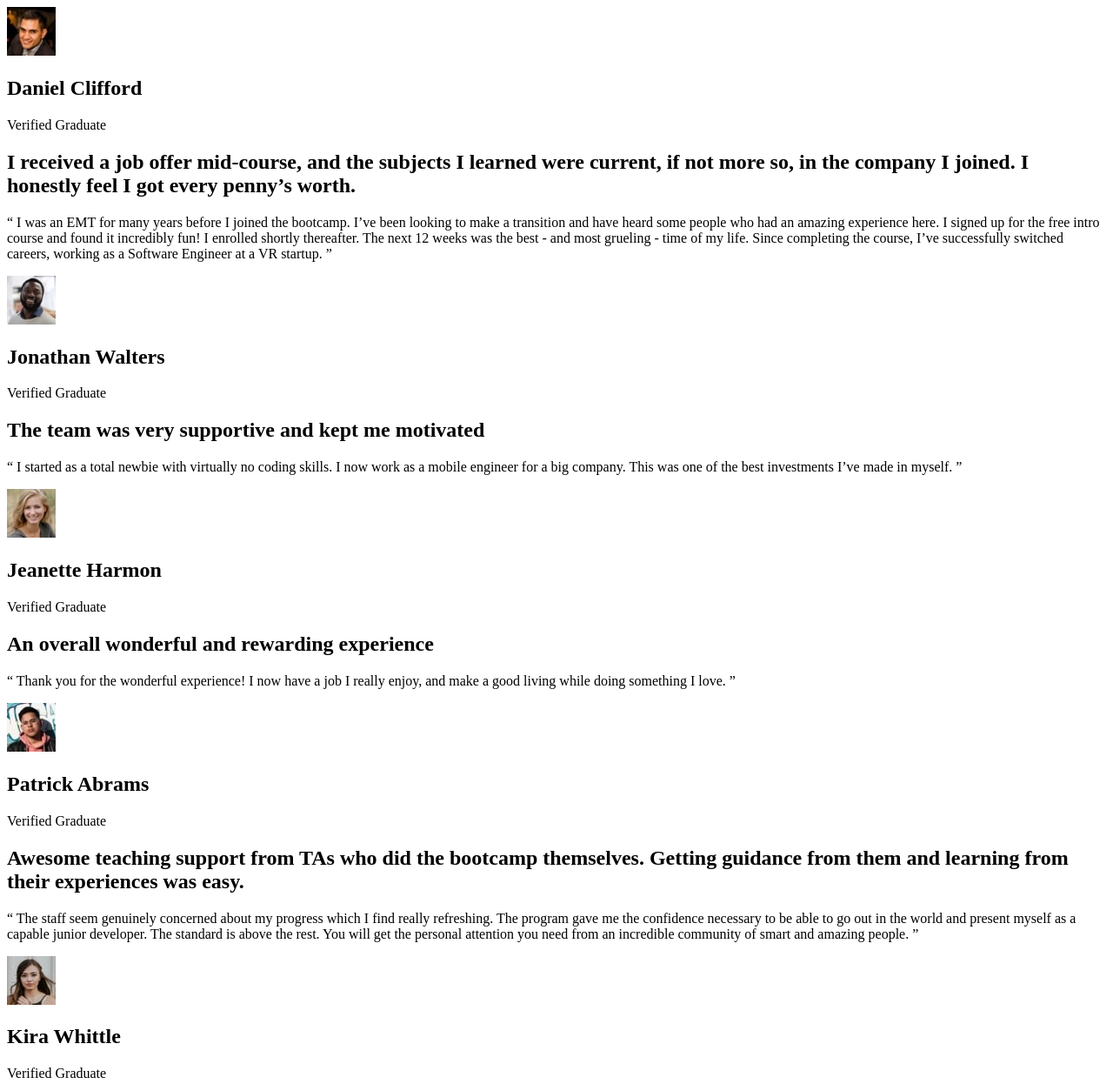
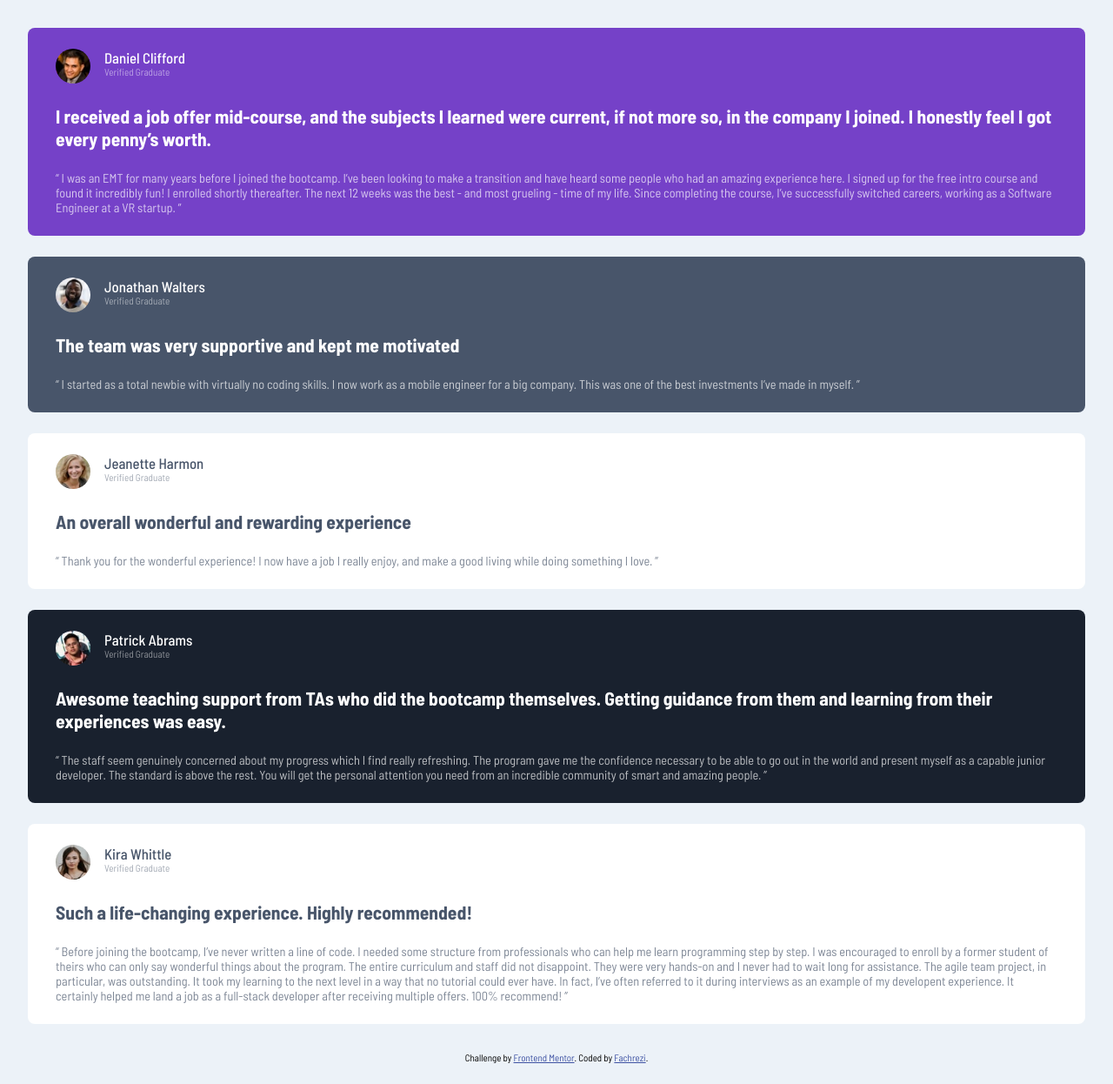
Before and after one commit to Fbeye04/Testimonial-grid-section, a plain HTML site: page index.html in a window 1280 px wide. Shown: the top 1246 px of the page at 87% size. After the commit the page ends 1222 px from the top, so only its background shows below. Drawn offline with Linux system fonts and the light colour scheme.

Commit message:
first try adding style

```diff
--- a/index.html
+++ b/index.html
@@ -3,7 +3,6 @@
   <head>
     <meta charset="UTF-8" />
     <meta name="viewport" content="width=device-width, initial-scale=1.0" />
-    <!-- displays site properly based on user's device -->
 
     <link
       rel="icon"
@@ -12,11 +11,9 @@
       href="./images/favicon-32x32.png"
     />
 
-    <title>Frontend Mentor | [Challenge Name Here]</title>
+    <title>Frontend Mentor | Testimonial Grid Section</title>
 
-    <!-- Feel free to remove these styles or customise in your own stylesheet 👍 -->
-
-    <link rel="stylesheet" href="./style/main.css" />
+    <link rel="stylesheet" href="./css/main.css" />
     <link rel="preconnect" href="https://fonts.googleapis.com" />
     <link rel="preconnect" href="https://fonts.gstatic.com" crossorigin />
     <link
@@ -26,13 +23,14 @@
   </head>
   <body>
     <main class="main-container">
-      <section class="section-card">
+      <div class="section-container">
+        <section class="section-card" id="purple">
           <div class="user-section">
             <img src="./images/image-daniel.jpg" alt="photo users" />
-          <div class="names-status">
+            <hgroup class="names-status">
               <h1>Daniel Clifford</h1>
               <p>Verified Graduate</p>
-          </div>
+            </hgroup>
           </div>
 
           <h2>
@@ -42,41 +40,41 @@
           </h2>
 
           <p>
-          “ I was an EMT for many years before I joined the bootcamp. I’ve been
-          looking to make a transition and have heard some people who had an
-          amazing experience here. I signed up for the free intro course and
-          found it incredibly fun! I enrolled shortly thereafter. The next 12
-          weeks was the best - and most grueling - time of my life. Since
-          completing the course, I’ve successfully switched careers, working as
-          a Software Engineer at a VR startup. ”
+            “ I was an EMT for many years before I joined the bootcamp. I’ve
+            been looking to make a transition and have heard some people who had
+            an amazing experience here. I signed up for the free intro course
+            and found it incredibly fun! I enrolled shortly thereafter. The next
+            12 weeks was the best - and most grueling - time of my life. Since
+            completing the course, I’ve successfully switched careers, working
+            as a Software Engineer at a VR startup. ”
           </p>
         </section>
 
-      <section class="section-card">
+        <section class="section-card" id="gray">
           <div class="user-section">
             <img src="./images/image-jonathan.jpg" alt="photo users" />
-          <div class="names-status">
+            <hgroup class="names-status">
               <h1>Jonathan Walters</h1>
               <p>Verified Graduate</p>
-          </div>
+            </hgroup>
           </div>
 
           <h2>The team was very supportive and kept me motivated</h2>
 
           <p>
             “ I started as a total newbie with virtually no coding skills. I now
-          work as a mobile engineer for a big company. This was one of the best
-          investments I’ve made in myself. ”
+            work as a mobile engineer for a big company. This was one of the
+            best investments I’ve made in myself. ”
           </p>
         </section>
 
-      <section class="section-card">
+        <section class="section-card" id="white">
           <div class="user-section">
             <img src="./images/image-jeanette.jpg" alt="photo users" />
-          <div class="names-status">
+            <hgroup class="names-status">
               <h1>Jeanette Harmon</h1>
               <p>Verified Graduate</p>
-          </div>
+            </hgroup>
           </div>
 
           <h2>An overall wonderful and rewarding experience</h2>
@@ -87,13 +85,13 @@
           </p>
         </section>
 
-      <section class="section-card">
+        <section class="section-card" id="dark-blue">
           <div class="user-section">
             <img src="./images/image-patrick.jpg" alt="photo users" />
-          <div class="names-status">
+            <hgroup class="names-status">
               <h1>Patrick Abrams</h1>
               <p>Verified Graduate</p>
-          </div>
+            </hgroup>
           </div>
 
           <h2>
@@ -104,21 +102,21 @@
 
           <p>
             “ The staff seem genuinely concerned about my progress which I find
-          really refreshing. The program gave me the confidence necessary to be
-          able to go out in the world and present myself as a capable junior
-          developer. The standard is above the rest. You will get the personal
-          attention you need from an incredible community of smart and amazing
-          people. ”
+            really refreshing. The program gave me the confidence necessary to
+            be able to go out in the world and present myself as a capable
+            junior developer. The standard is above the rest. You will get the
+            personal attention you need from an incredible community of smart
+            and amazing people. ”
           </p>
         </section>
 
-      <section class="section-card">
+        <section class="section-card" id="white-2">
           <div class="user-section">
             <img src="./images/image-kira.jpg" alt="photo users" />
-          <div class="names-status">
+            <hgroup class="names-status">
               <h1>Kira Whittle</h1>
               <p>Verified Graduate</p>
-          </div>
+            </hgroup>
           </div>
 
           <h2>Such a life-changing experience. Highly recommended!</h2>
@@ -127,16 +125,18 @@
             “ Before joining the bootcamp, I’ve never written a line of code. I
             needed some structure from professionals who can help me learn
             programming step by step. I was encouraged to enroll by a former
-          student of theirs who can only say wonderful things about the program.
-          The entire curriculum and staff did not disappoint. They were very
-          hands-on and I never had to wait long for assistance. The agile team
-          project, in particular, was outstanding. It took my learning to the
-          next level in a way that no tutorial could ever have. In fact, I’ve
-          often referred to it during interviews as an example of my developent
-          experience. It certainly helped me land a job as a full-stack
-          developer after receiving multiple offers. 100% recommend! ”
+            student of theirs who can only say wonderful things about the
+            program. The entire curriculum and staff did not disappoint. They
+            were very hands-on and I never had to wait long for assistance. The
+            agile team project, in particular, was outstanding. It took my
+            learning to the next level in a way that no tutorial could ever
+            have. In fact, I’ve often referred to it during interviews as an
+            example of my developent experience. It certainly helped me land a
+            job as a full-stack developer after receiving multiple offers. 100%
+            recommend! ”
           </p>
         </section>
+      </div>
     </main>
 
     <footer class="attribution">
--- /dev/null
+++ b/scss/_reset.scss
@@ -0,0 +1,5 @@
+* {
+  margin: 0;
+  padding: 0;
+  box-sizing: border-box;
+}
--- /dev/null
+++ b/scss/_variables.scss
@@ -0,0 +1,16 @@
+$moderate-violet: hsl(263, 55%, 52%);
+$very-dark-grayish-blue: hsl(217, 19%, 35%);
+$very-dark-blackish-blue: hsl(219, 29%, 14%);
+$custom-white: hsl(0, 0%, 100%);
+$light-gray: hsl(0, 0%, 81%);
+$light-grayish-blue: hsl(210, 46%, 95%);
+
+$base-font-families: "Barlow Semi Condensed", sans-serif;
+$base-font-sizes: 13px;
+$base-font-weights: (
+  "semi-bold": 500,
+  "bolder": 600,
+);
+
+$tablet: 520px;
+$desktop: 720px;
--- /dev/null
+++ b/scss/main.scss
@@ -0,0 +1,122 @@
+@import "./reset";
+@import "./variables";
+
+@function weight($weight-name) {
+  @return map-get($base-font-weights, $weight-name);
+}
+
+@mixin flexCenter {
+  display: flex;
+  justify-content: center;
+  align-items: center;
+  flex-direction: column;
+}
+
+@mixin tablet {
+  @media (min-width: $tablet) {
+    @content;
+  }
+}
+
+@mixin desktop {
+  @media (min-width: $desktop) {
+    @content;
+  }
+}
+
+body {
+  @include flexCenter;
+  background-color: $light-grayish-blue;
+  min-height: 100vh;
+  font-family: $base-font-families;
+}
+
+.main-container {
+  padding: 2rem;
+}
+
+.section-container {
+  display: grid;
+  grid-template-areas:
+    "daniel"
+    "jonathan"
+    "jeanette"
+    "patrick"
+    "kira";
+  gap: 1.5rem;
+
+  .section-card {
+    padding: 1.5rem 2rem;
+    border-radius: 0.5rem;
+    display: flex;
+    flex-direction: column;
+    gap: 1.5rem;
+    font-size: 0.9rem;
+
+    .user-section {
+      display: flex;
+      flex-direction: row;
+      gap: 1rem;
+
+      img {
+        border-radius: 2rem;
+        width: 2.5rem;
+      }
+
+      .names-status {
+        font-size: 0.7rem;
+
+        h1 {
+          font-weight: weight(semi-bold);
+        }
+
+        p {
+          opacity: 0.5;
+        }
+      }
+    }
+
+    p {
+      opacity: 0.7;
+    }
+  }
+
+  #purple {
+    grid-area: daniel;
+    background-color: $moderate-violet;
+    color: $custom-white;
+  }
+
+  #gray {
+    grid-area: jonathan;
+    background-color: $very-dark-grayish-blue;
+    color: $custom-white;
+  }
+
+  #white {
+    grid-area: jeanette;
+    background-color: $custom-white;
+    color: $very-dark-grayish-blue;
+  }
+
+  #dark-blue {
+    grid-area: patrick;
+    background-color: $very-dark-blackish-blue;
+    color: $custom-white;
+  }
+
+  #white-2 {
+    grid-area: kira;
+    background-color: $custom-white;
+    color: $very-dark-grayish-blue;
+  }
+}
+
+.attribution {
+  font-size: 11px;
+  text-align: center;
+
+  a {
+    color: hsl(228, 45%, 44%);
+  }
+}
```
Also changed, not shown: css/main.css (added), 1 other file. Lines whose indentation alone changed are shown as unchanged.
